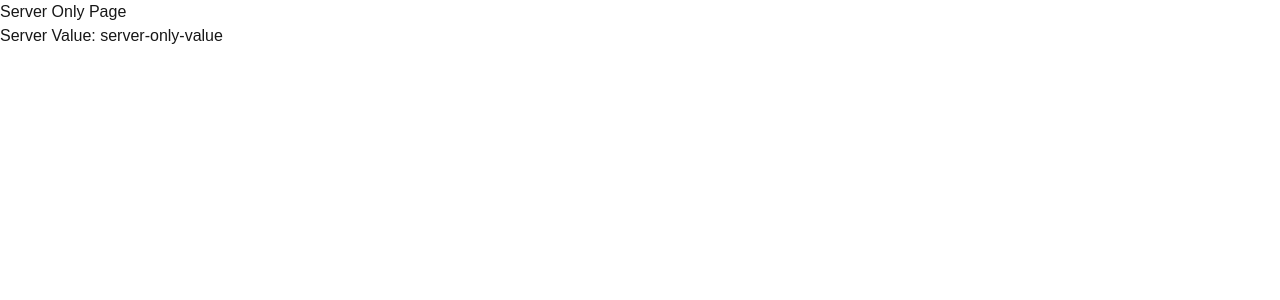
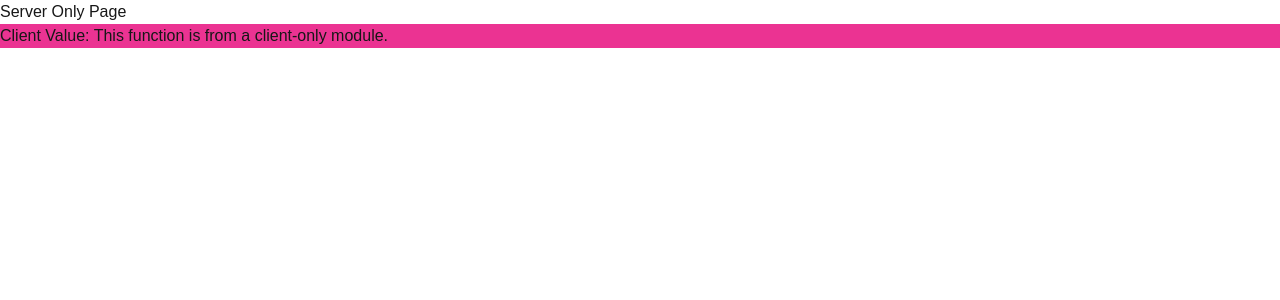
Before and after one commit to 17Swagat/Mulhite_LLM_Interface, a Next.js app: page /server-only in a window 1280 px wide. Shown: the top 300 px of the page. Built offline with nearby package versions, Linux system fonts and the light colour scheme.

Commit message:
`pnpm add client-only` in order have stuff to run only on Client Components and not the server component

```diff
--- a/package.json
+++ b/package.json
@@ -10,6 +10,7 @@
   },
   "dependencies": {
     "@xyflow/react": "^12.8.4",
+    "client-only": "^0.0.1",
     "next": "15.5.3",
     "react": "19.1.0",
     "react-dom": "19.1.0",
--- a/src/app/client-only/page.tsx
+++ b/src/app/client-only/page.tsx
@@ -1,14 +1,17 @@
 'use client';
-// import { serverOnlyFunc } from "@/utils/serverOnlyFunction";
 import { useTheme } from "@/components/temp/theme-provider";
+import { clientOnlyFunc } from "@/utils/clientOnlyFunction";
 
 export default function ClientOnlyPage() {
-    const serverValue = 'sc' //serverOnlyFunc();
     const { colors } = useTheme();
+    const clientValue = clientOnlyFunc();
+
     return <div className="w-screen h-screen">
         <h1 style={{color: colors.primary, backgroundColor: colors.secondary}} className="text-3xl font-bold underline">
             Client Only Page
         </h1>
-        {/* <div>Client Value: {serverValue}</div> */}
+        <div className="bg-pink-600/80">
+            Client Value: {clientValue}
+        </div>
     </div>
 }
--- a/src/app/server-only/page.tsx
+++ b/src/app/server-only/page.tsx
@@ -1,9 +1,14 @@
 import { serverOnlyFunc } from "@/utils/serverOnlyFunction";
+import { clientOnlyFunc } from "@/utils/clientOnlyFunction";
 
 export default function ServerOnlyPage() {
-    const serverValue = serverOnlyFunc();
+    // const serverValue = serverOnlyFunc();
+    const clientValue = clientOnlyFunc(); // ❌ This will cause a build error because a server component cannot import a client-only module
     return <div className="w-screen h-screen">
         Server Only Page
-        <div>Server Value: {serverValue}</div>
+        {/* <div>Server Value: {serverValue}</div> */}
+        <div className="bg-pink-600/80">
+            Client Value: {clientValue}
+        </div>
     </div>
 }
--- /dev/null
+++ b/src/utils/clientOnlyFunction.tsx
@@ -0,0 +1,5 @@
+import 'client-only';
+export const clientOnlyFunc = () => {
+    console.log("This function is from a (CLIENT-ONLY) module.");
+    return "This function is from a client-only module.";
+}
```
Also changed, not shown: 1 other file (tests, documents, lock files or other folders).
